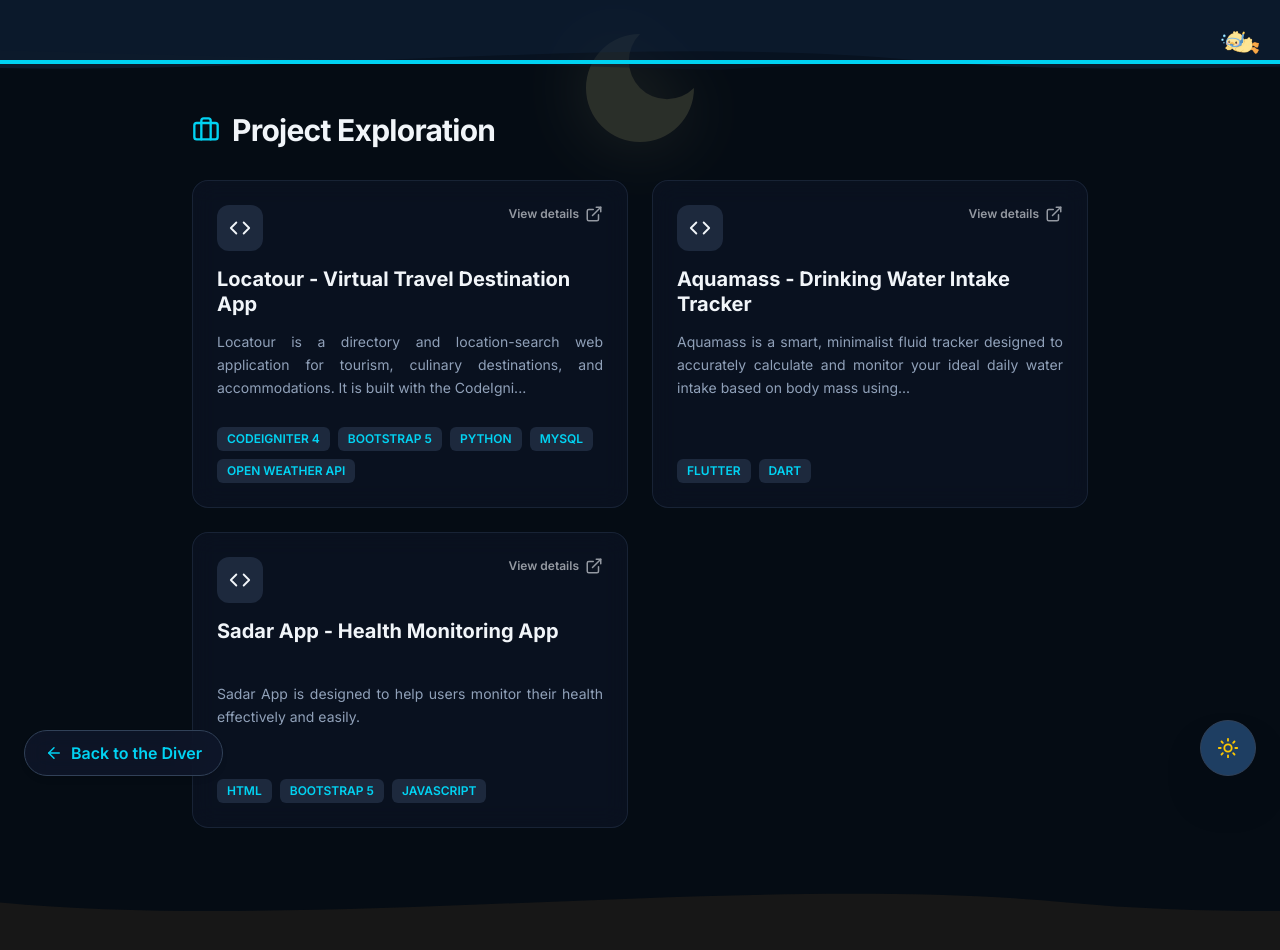
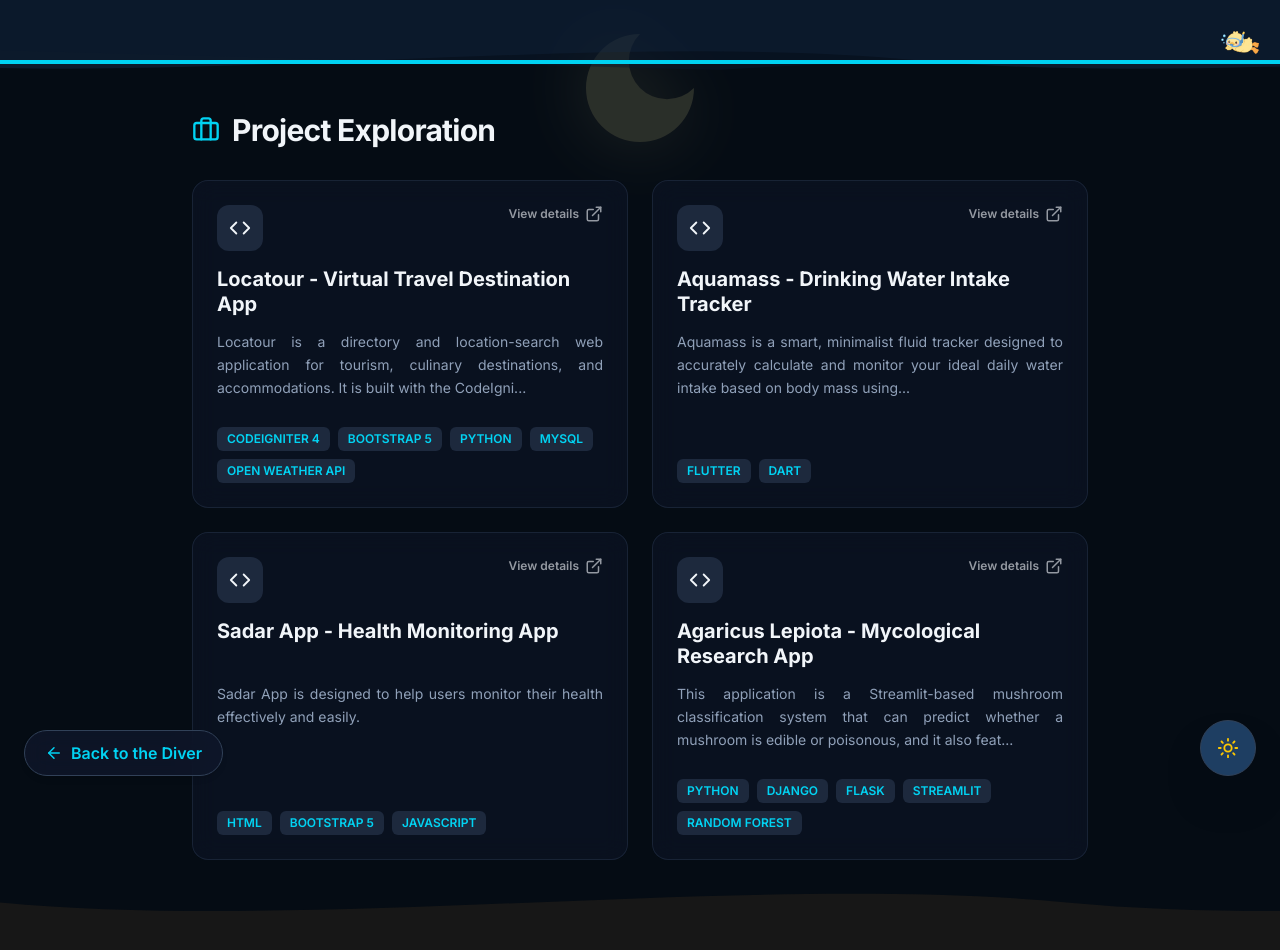
Before and after one commit to NovebrianSP/Duckyfolio, a Next.js app: page /project in a window 1280 px wide. Shown: the top 950 px of the page. Before the commit the page ends 924 px from the top, so only its background shows below. Built offline with nearby package versions, Linux system fonts and the light colour scheme.

Commit message:
feat(portfolio): add Agaricus Lepiota project and update theme icons

```diff
--- a/app/about/page.tsx
+++ b/app/about/page.tsx
@@ -185,7 +185,7 @@ export default function AboutPage() {
           ) : (
             <Moon
               size={24}
-              className="text-yellow-200 drop-shadow-[0_0_8px_rgba(254,243,163,0.8)]"
+              className="text-blue-500 drop-shadow-[0_0_8px_rgba(254,243,163,0.8)]"
             />
           )}
         </button>
@@ -338,7 +338,7 @@ export default function AboutPage() {
                       className={`flex h-10 w-10 items-center justify-center rounded-full border transition-transform hover:scale-110 ${
                         isDarkMode
                           ? "border-cyan-400/70 text-cyan-400 hover:bg-cyan-400/10"
-                          : "border-blue-700/60 text-blue-800 hover:bg-white/30"
+                          : "border-white text-[#FFF83F] hover:bg-white/30"
                       }`}
                     >
                       <svg viewBox="0 0 24 24" aria-hidden="true" className={socialIconClass}>
@@ -354,7 +354,7 @@ export default function AboutPage() {
                       className={`flex h-10 w-10 items-center justify-center rounded-full border transition-transform hover:scale-110 ${
                         isDarkMode
                           ? "border-cyan-400/70 text-cyan-400 hover:bg-cyan-400/10"
-                          : "border-blue-700/60 text-blue-800 hover:bg-white/30"
+                          : "border-white text-[#FFF83F] hover:bg-white/30"
                       }`}
                     >
                       <svg viewBox="0 0 24 24" aria-hidden="true" className={socialIconClass}>
@@ -370,7 +370,7 @@ export default function AboutPage() {
                       className={`flex h-10 w-10 items-center justify-center rounded-full border transition-transform hover:scale-110 ${
                         isDarkMode
                           ? "border-cyan-400/70 text-cyan-400 hover:bg-cyan-400/10"
-                          : "border-blue-700/60 text-blue-800 hover:bg-white/30"
+                          : "border-white text-[#FFF83F] hover:bg-white/30"
                       }`}
                     >
                       <svg viewBox="0 0 24 24" aria-hidden="true" className={socialIconClass}>
@@ -386,7 +386,7 @@ export default function AboutPage() {
                       className={`flex h-10 w-10 items-center justify-center rounded-full border transition-transform hover:scale-110 ${
                         isDarkMode
                           ? "border-cyan-400/70 text-cyan-400 hover:bg-cyan-400/10"
-                          : "border-blue-700/60 text-blue-800 hover:bg-white/30"
+                          : "border-white text-[#FFF83F] hover:bg-white/30"
                       }`}
                     >
                       <svg viewBox="0 0 24 24" aria-hidden="true" className={socialIconClass}>
--- a/app/page.tsx
+++ b/app/page.tsx
@@ -69,7 +69,7 @@ export default function WaterPortfolio() {
           ) : (
             <Moon
               size={24}
-              className="flex-shrink-0 text-yellow-200 drop-shadow-[0_0_8px_rgba(254,243,163,0.8)]"
+              className="flex-shrink-0 text-blue-500 drop-shadow-[0_0_8px_rgba(254,243,163,0.8)]"
             />
           )}
         </button>
--- a/app/project/page.tsx
+++ b/app/project/page.tsx
@@ -188,7 +188,7 @@ export default function ProjectPage() {
           ) : (
             <Moon
               size={24}
-              className="text-yellow-200 drop-shadow-[0_0_8px_rgba(254,243,163,0.8)]"
+              className="text-blue-500 drop-shadow-[0_0_8px_rgba(254,243,163,0.8)]"
             />
           )}
         </button>
--- a/data/projects.ts
+++ b/data/projects.ts
@@ -36,4 +36,13 @@ export const projects: Project[] = [
     createdAt: "July 7, 2025",
     githubUrl: "https://github.com/NovebrianSP/sadar-app",
   },
+  {
+    id: "agaricus-lepiota",
+    title: "Agaricus Lepiota - Mycological Research App",
+    image: "/agaricus.webp",
+    desc: "This application is a Streamlit-based mushroom classification system that can predict whether a mushroom is edible or poisonous, and it also features a data visualization dashboard. It utilizes a high-accuracy Random Forest model, with the training and prediction processes separated to ensure the application runs quickly and efficiently.",
+    tech: ["PYTHON", "DJANGO", "FLASK", "STREAMLIT", "RANDOM FOREST"],
+    createdAt: "June 16, 2025 - July 1, 2025",
+    githubUrl: "https://github.com/NovebrianSP/agaricus-lepiota",
+  },
 ];
```
Also changed, not shown: public/agaricus.webp (added).
